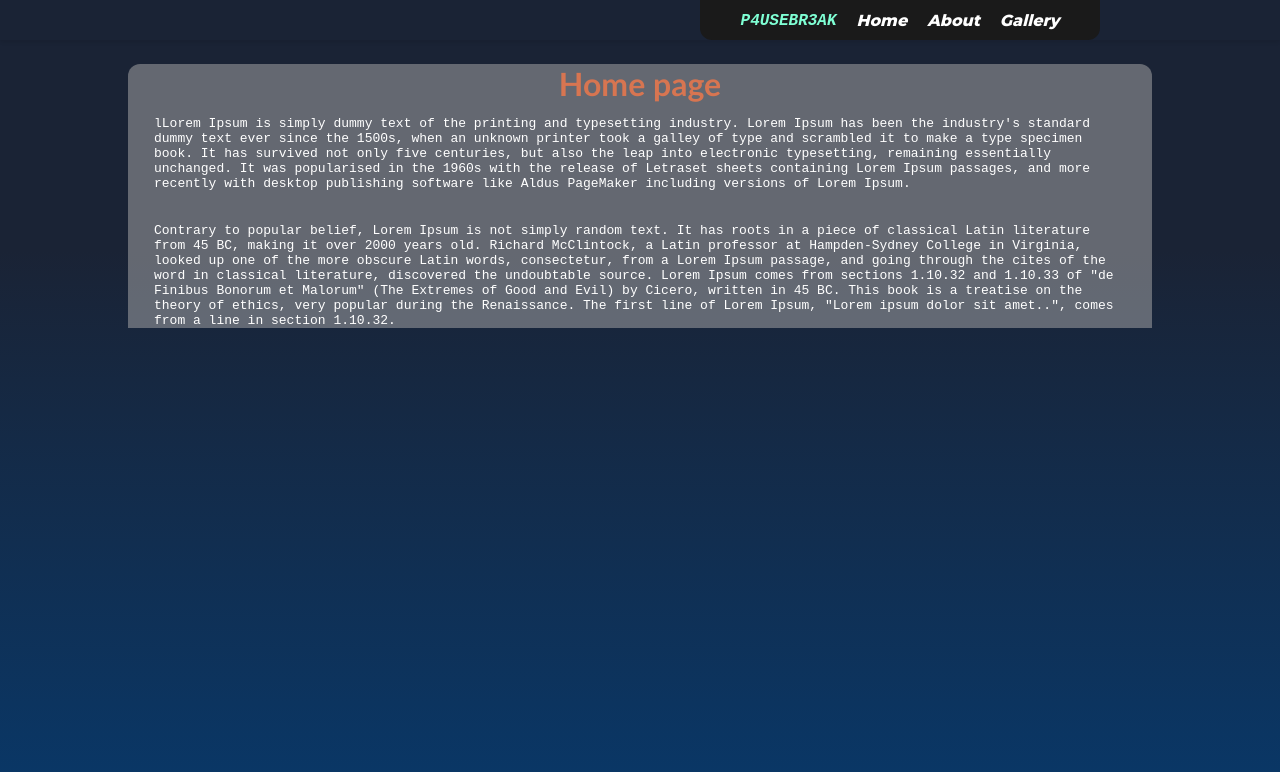
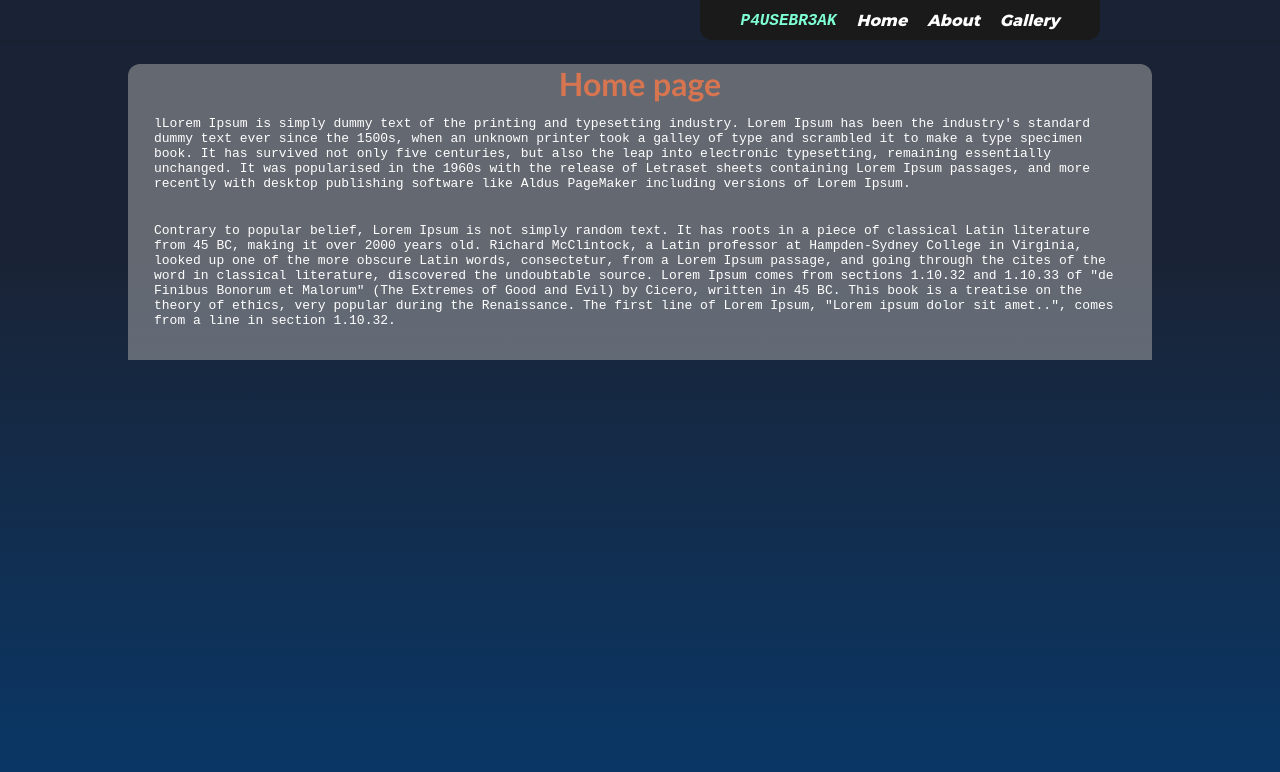
Before and after one commit to Timeless-Sheep/my-portfolio, a React (Create React App) app: page / in a window 1280 px wide. Shown: the top 772 px of the page. Built offline with nearby package versions, Linux system fonts and the light colour scheme.

Commit message:
update version 3.2.1

```diff
--- a/src/style/home.css
+++ b/src/style/home.css
@@ -71,6 +71,7 @@ header {
     justify-content: center;
     align-items: center;
     border-radius: 12px 12px 0 0;
+    padding-bottom: 2rem;
 }
 
 .hm{
```
